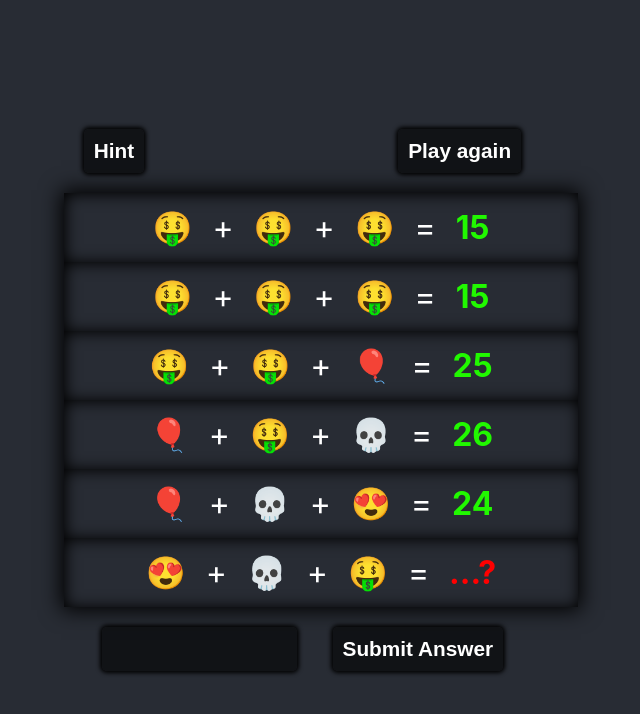
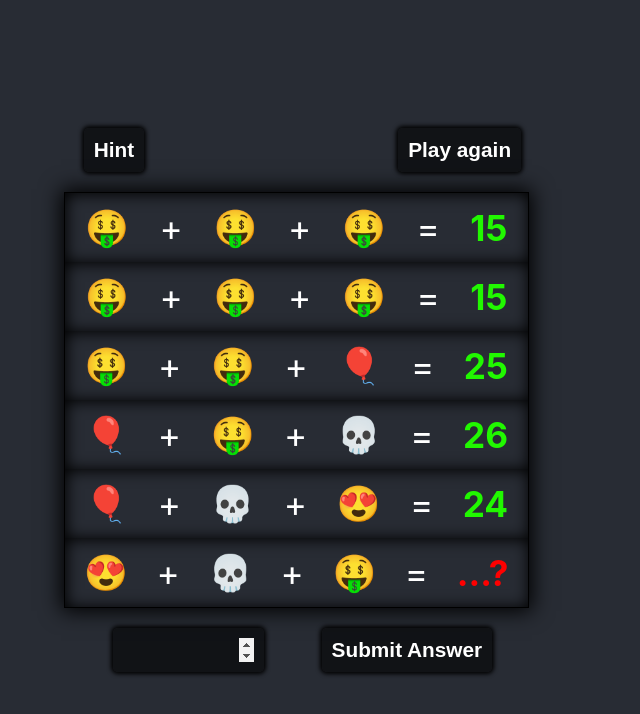
Before and after one commit to aryan7122/puzzle_game_number_guess, a React (Create React App) app: page / in a window 1280 px wide. Shown: the top 714 px of the page, without its empty margins (319-959 px from the left). Built offline with nearby package versions, Linux system fonts and the light colour scheme.

Commit message:
V 1.1.18.10

```diff
--- a/src/component/assets.jsx
+++ b/src/component/assets.jsx
@@ -29,8 +29,10 @@ const Assets = () => {
         }, 5000);
     }
 
-    function next() {
-        window.location.reload();
+    let  clas=  document.getElementsByClassName('again')[0]
+    function next(e) {
+            clas.classList.add('x')
+        // window.location.reload();
     }
 
     let submitans;
@@ -70,9 +72,9 @@ const Assets = () => {
                 </div> */}
             </div>
 
-            <div className='btn_update'>
+            <div className='btn_update '>
                 <button onClick={answeris} >Hint</button> <span className='show ' ref={refs} >{sum6}</span>
-                <button onClick={next} >Play again</button>
+                <button onClick={next}className='again ' >Play again</button>
             </div>
 
             <div className='emogy'>
@@ -137,7 +139,7 @@ const Assets = () => {
                 </div>
             </div>
             <div className='chackown'>
-                <input type='text' onChange={valu} autoFocus/>
+                <input type='number' onChange={valu} autoFocus/>
                 <button onClick={submitanser}>Submit Answer</button>
             </div>
 
--- a/src/component/style.css
+++ b/src/component/style.css
@@ -1,7 +1,8 @@
 .emogy {
-    /* border: 1px solid rgb(0, 0, 0); */
+    border: 0.4px solid rgb(0, 0, 0);
     box-shadow: 0px 0px 20px 3px black;
     padding: 0px;
+    width: 90%;
 }
 
 .emogy .rendomimg span::selection {
@@ -16,16 +17,16 @@
     box-shadow: inset 1px 1px 15px 0.5px black;
     display: flex;
     align-items: center;
-    justify-content: center;
+    justify-content: space-around;
     padding: 5px;
 }
 
 .emogy .rendomimg span {
-    padding: 5px;
+    padding: 3px;
     display: flex;
     align-items: center;
     justify-content: space-between;
-    font-size: 2rem;
+    font-size: 2.2rem;
     margin: 5px;
     cursor: pointer;
 }
@@ -73,7 +74,7 @@
 }
 
 .chackown input {
-    width: 40%;
+    width: 30%;
     box-shadow: inset 2px px 4px 2px rgba(3, 3, 3, 0.845);
 }
 
@@ -140,7 +141,7 @@ button{
 .show{
     display: none;
     font-size: 2.2rem;
-    text-shadow: 4px 5px 4px black;
+    text-shadow: 1px 1px 10px black;
     font-weight: 600;
     color: rgb(176, 176, 176);
     margin-left: -30%;
```
